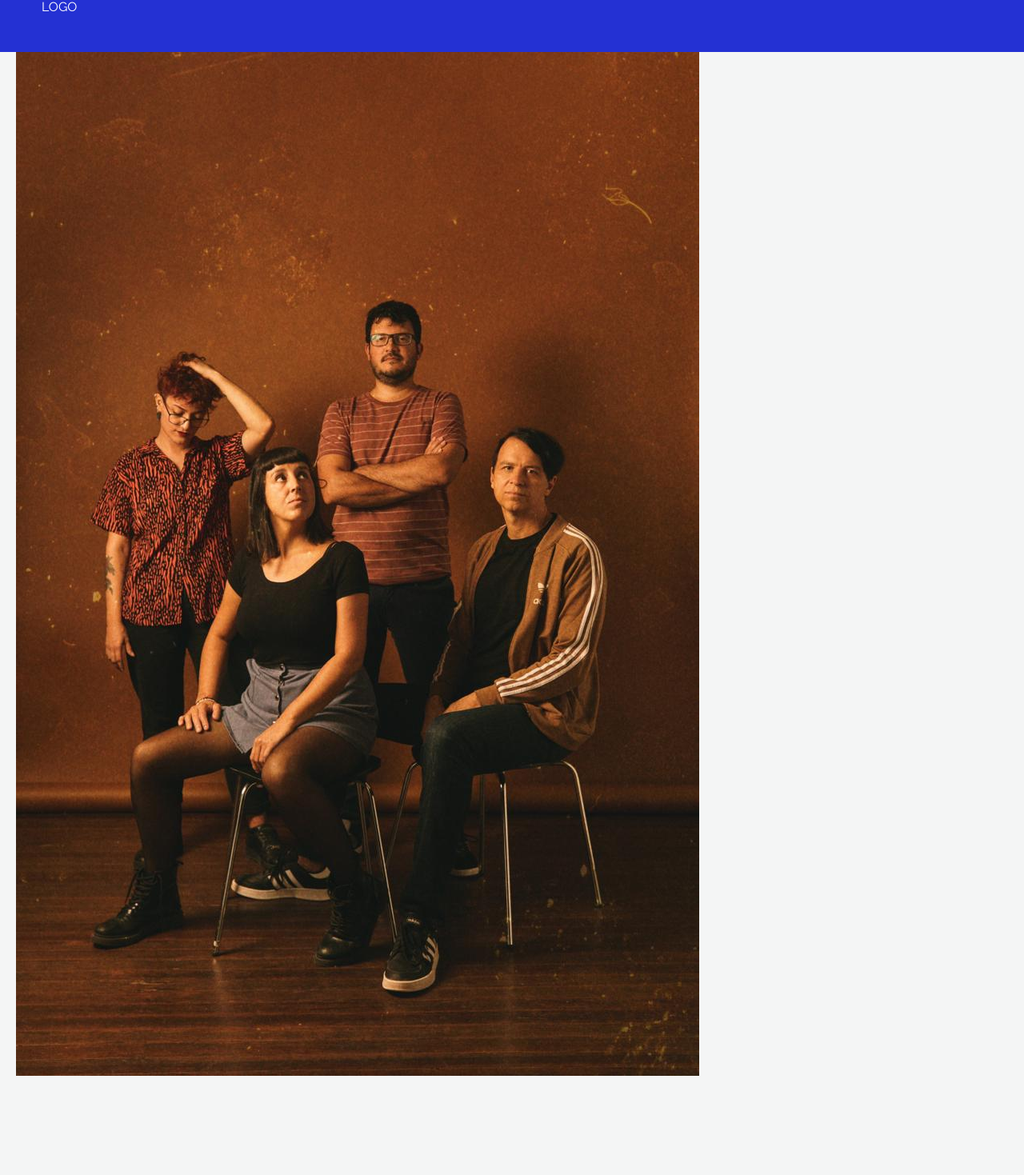
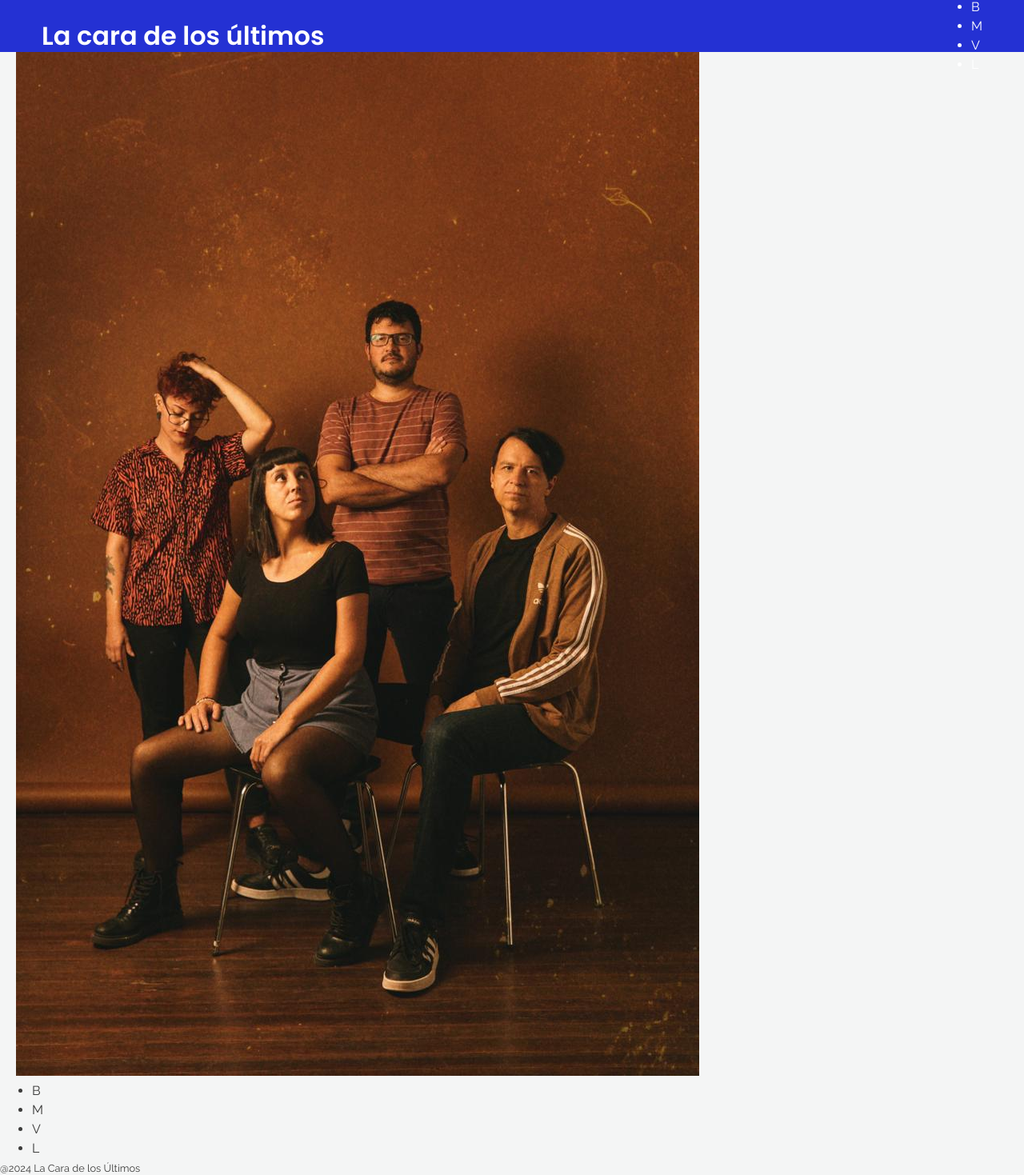
Before and after one commit to JusRecondo/lcdlu-web, a React (Vite) app: page / in a window 1280 px wide. Shown: the part 19-1488 px from the top of the page at 80% size. Before the commit the page ends 1371 px from the top, so only its background shows below. Built offline with nearby package versions, Linux system fonts and the light colour scheme.

Commit message:
Add footer, header, layout and navbar components

```diff
--- /dev/null
+++ b/src/components/Footer.jsx
@@ -0,0 +1,12 @@
+import Navbar from './Navbar';
+
+const Footer = () => {
+    return (
+        <footer>
+            <Navbar />
+            <small>@2024 La Cara de los Últimos</small>
+        </footer>
+    );
+};
+
+export default Footer;
--- a/src/components/Header.jsx
+++ b/src/components/Header.jsx
@@ -1,4 +1,5 @@
 import { Link } from 'react-router-dom';
+import Navbar from './Navbar';
 const Header = () => {
     return (
         <header className="common-header">
@@ -7,8 +8,9 @@ const Header = () => {
                     to="/"
                     aria-label="Ir al inicio"
                 >
-                    LOGO
+                    <h1>La cara de los últimos</h1>
                 </Link>
+                <Navbar />
             </div>
         </header>
     );
--- a/src/components/Layout.jsx
+++ b/src/components/Layout.jsx
@@ -1,6 +1,7 @@
 import { Outlet } from 'react-router-dom';
 import Header from './Header';
 import MetaTags from './MetaTags';
+import Footer from './Footer';
 
 const Layout = () => {
     return (
@@ -10,6 +11,7 @@ const Layout = () => {
             <main className="layout-main">
                 <Outlet />
             </main>
+            <Footer />
         </>
     );
 };
--- /dev/null
+++ b/src/components/Navbar.jsx
@@ -0,0 +1,22 @@
+import { Link } from 'react-router-dom';
+
+const Navbar = () => {
+    return (
+        <ul className="navbar">
+            <li>
+                <Link to="/bio">B</Link>
+            </li>
+            <li>
+                <Link to="/musica">M</Link>
+            </li>
+            <li>
+                <Link to="/videos">V</Link>
+            </li>
+            <li>
+                <Link to="/links">L</Link>
+            </li>
+        </ul>
+    );
+};
+
+export default Navbar;
```
